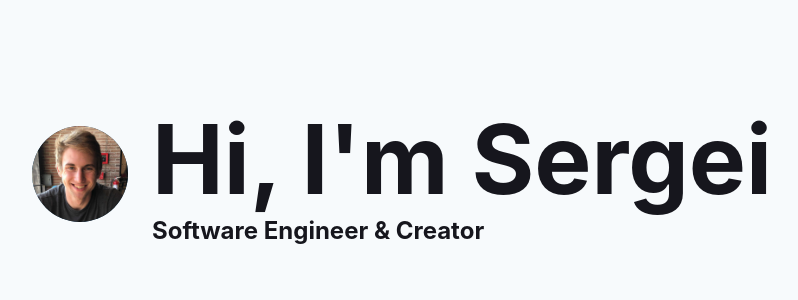
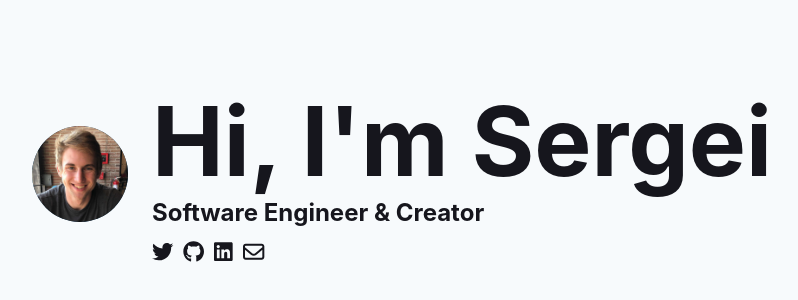
Before and after one commit to sergeichestakov/sergeidotcom, a Next.js app: page / in a window 1280 px wide. Shown: the part 226-526 px from the top of the page, without its empty margins (250-1048 px from the left). Built offline with nearby package versions, Linux system fonts and the light colour scheme.

Commit message:
Add links to twitter, github, linkedin, email

```diff
--- /dev/null
+++ b/src/components/Links.tsx
@@ -0,0 +1,30 @@
+import { Flex, Link } from "@chakra-ui/react";
+import { FontAwesomeIcon } from "@fortawesome/react-fontawesome";
+import { faEnvelope } from "@fortawesome/free-regular-svg-icons";
+import {
+  faTwitter,
+  faGithub,
+  faLinkedin,
+} from "@fortawesome/free-brands-svg-icons";
+
+export default function Links() {
+  return (
+    <Flex pt="12px" width="112px" justify="space-between">
+      <Link href="https://twitter.com/sergeichestakov" isExternal>
+        <FontAwesomeIcon icon={faTwitter} size="lg" />
+      </Link>
+
+      <Link href="https://github.com/sergeichestakov" isExternal>
+        <FontAwesomeIcon icon={faGithub} size="lg" />
+      </Link>
+
+      <Link href="https://www.linkedin.com/in/sergeichestakov/" isExternal>
+        <FontAwesomeIcon icon={faLinkedin} size="lg" />
+      </Link>
+
+      <Link href="mailto:me@sergei.com" isExternal>
+        <FontAwesomeIcon icon={faEnvelope} size="lg" />
+      </Link>
+    </Flex>
+  );
+}
--- a/src/pages/index.tsx
+++ b/src/pages/index.tsx
@@ -1,5 +1,6 @@
 import { Avatar, Box, Flex, Heading } from "@chakra-ui/react";
 import { Container } from "../components/Container";
+import Links from "../components/Links";
 
 export default function Index() {
   return (
@@ -21,6 +22,7 @@ export default function Index() {
           <Box>
             <Heading fontSize="8xl">Hi, I'm Sergei</Heading>
             <Heading fontSize="2xl">Software Engineer & Creator</Heading>
+            <Links />
           </Box>
         </Flex>
       </Flex>
```
